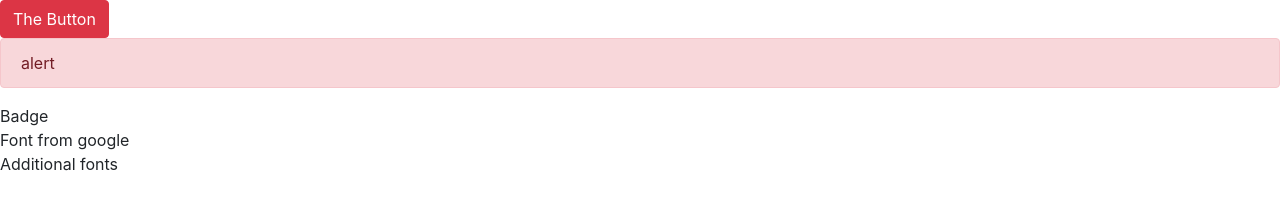
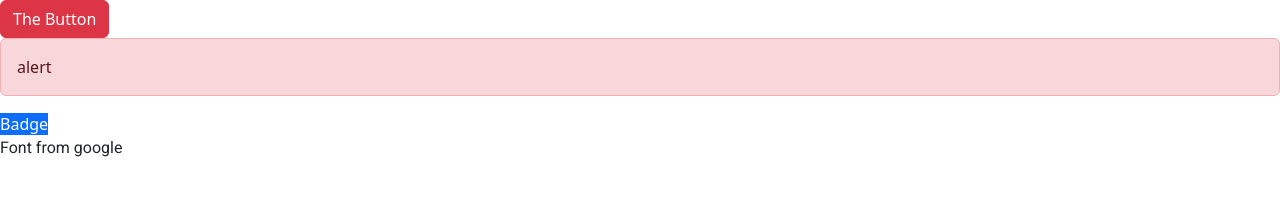
Before and after one commit to PedroGF27/COMP001B.LectureActivity6-1, a plain HTML site: page index.html in a window 1280 px wide. Drawn offline with nearby package versions, Linux system fonts and the light colour scheme.

Commit message:
fixed the alert, badge, and button

```diff
--- a/index.html
+++ b/index.html
@@ -4,8 +4,11 @@
     <meta charset="UTF-8">
     <meta name="viewport" content="width=device-width, initial-scale=1.0">
     <title>Lecture Activity 6</title>
+    <link rel="stylesheet" href="main.css">
     <link rel="preconnect" href="https://fonts.googleapis.com">
-    <link href="https://cdn.jsdelivr.net/npm/bootstap@5.2.3/dist/css/bootstrap.min.css" rel="stylesheet">
+    <link rel="preconnect" href="https://fonts.gstatic.com" crossorigin>
+    <link href="https://cdn.jsdelivr.net/npm/bootstrap@5.3.8/dist/css/bootstrap.min.css" rel="stylesheet">
+    <link href="https://fonts.googleapis.com/css2?family=Roboto:wght@200..700&display=swap" rel="stylesheet">
 </head>
 <body>
     <button class="btn btn-danger" type="submit">The Button</button>
@@ -18,6 +21,6 @@
 
     <div class="font">Font from google</div>
 
-    <p>Additional fonts</p>
+
 </body>
 </html>
--- a/main.css
+++ b/main.css
@@ -1,3 +1,3 @@
 .font {
-    font-family:'Courier New', Courier, monospace
+    font-family: "Roboto", sans-serif;
 }
```
